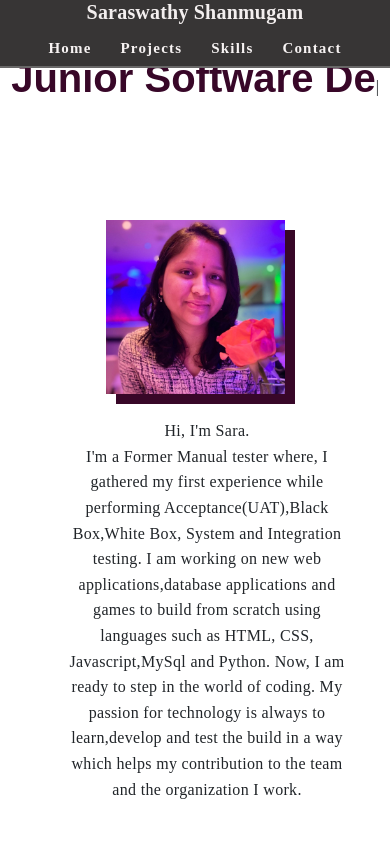
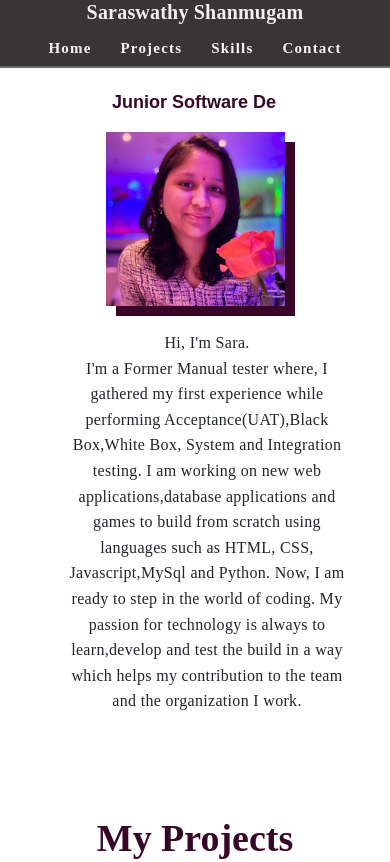
Before and after one commit to Saraswathy26/Portfolio, a plain HTML site: page index.html in a window 390 px wide. Shown: the top 862 px of the page. Drawn offline with nearby package versions, Linux system fonts and the light colour scheme; a web font is replaced by a local one.

Commit message:
one more push

```diff
--- a/index.css
+++ b/index.css
@@ -201,8 +201,10 @@ h4{
     margin-right: 1.5em;
 }
 .autotype{
+    display: flex;
+    flex-wrap: wrap;
     font-family: 'Montserrat', sans-serif;
-    font-size: 2.5em;
+    font-size: 1.8em;
     font-weight: bolder;
     color: rgb(56, 7, 40);
     margin-top: 10%;
@@ -210,8 +212,11 @@ h4{
 }
 
 .typewriter{
+    margin-top: 2.5em;
+    display: flex;
+    flex-wrap: wrap;
+    justify-content:center;
     text-align: center;
-    margin-top: 8%;
 
 }
 
@@ -403,7 +408,7 @@ li{
         display: flex;
         flex-wrap: wrap;
         align-items: center;
-        margin-top: 7em;
+        margin-top: 1em;
         margin-left: 1em;
         margin-right: 1em;
 
@@ -444,6 +449,10 @@ li{
          margin-top: 1.5em;
          width: 100%;
     }
+    .typewriter{
+        margin-top: 5em;
+        font-size: 10px;
+    }
 
     #name{
         width: 100%;
--- a/index.html
+++ b/index.html
@@ -29,11 +29,10 @@
                 <a class="links" href="#htc">Contact</a>
             </nav>
         </header>
-        <hr>
-        <p class="typewriter">
+        <div class="typewriter">
             <span class="autotype"></span>
 
-        </p>
+        </div>
         <div class="section1">
              <img id="image"class="fade-in-image" src="Images/Cv IMAGE.jpeg">
              <p id="content">Hi, I'm Sara. <br>
```
Also changed, not shown: Images/wtv.png.
